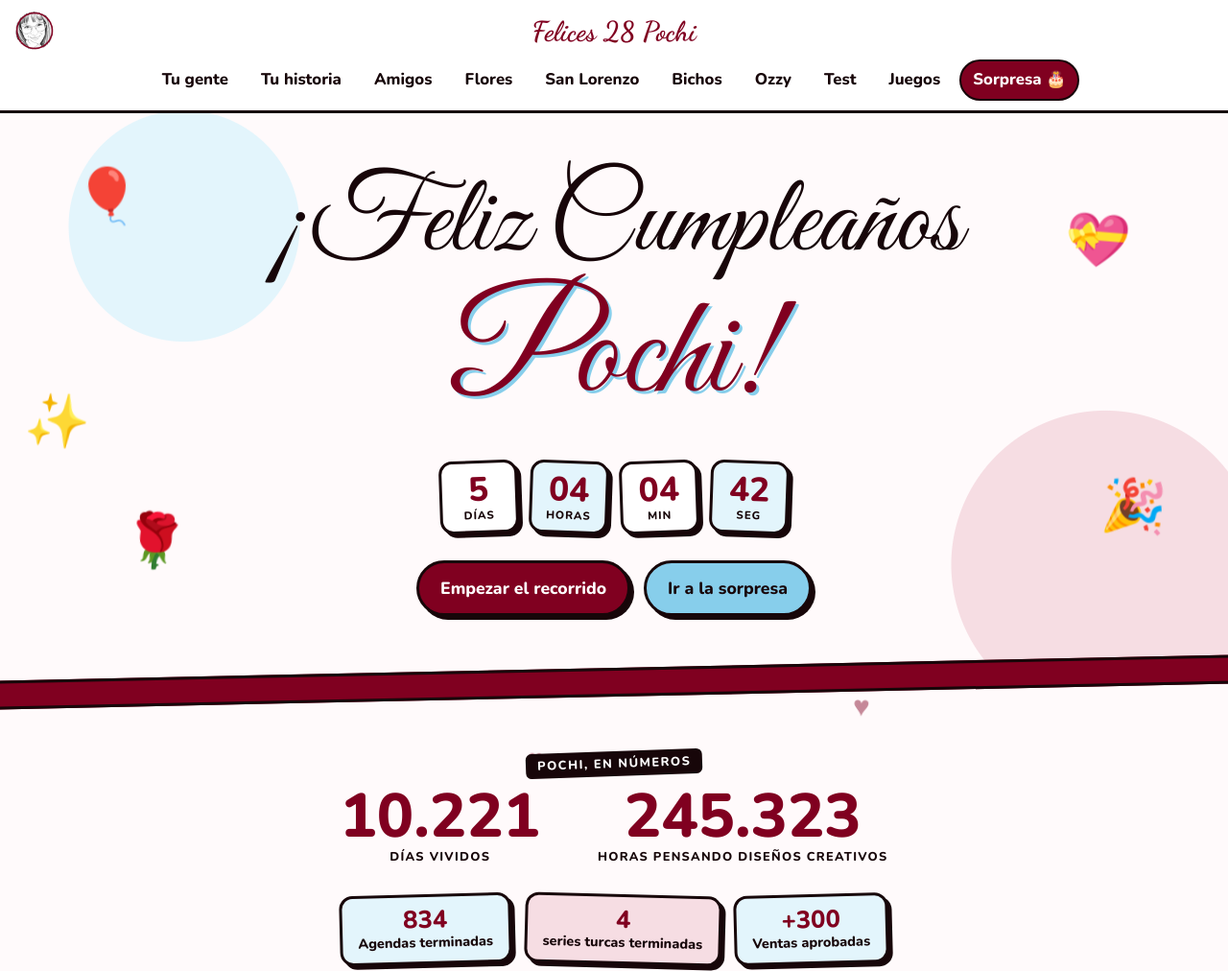
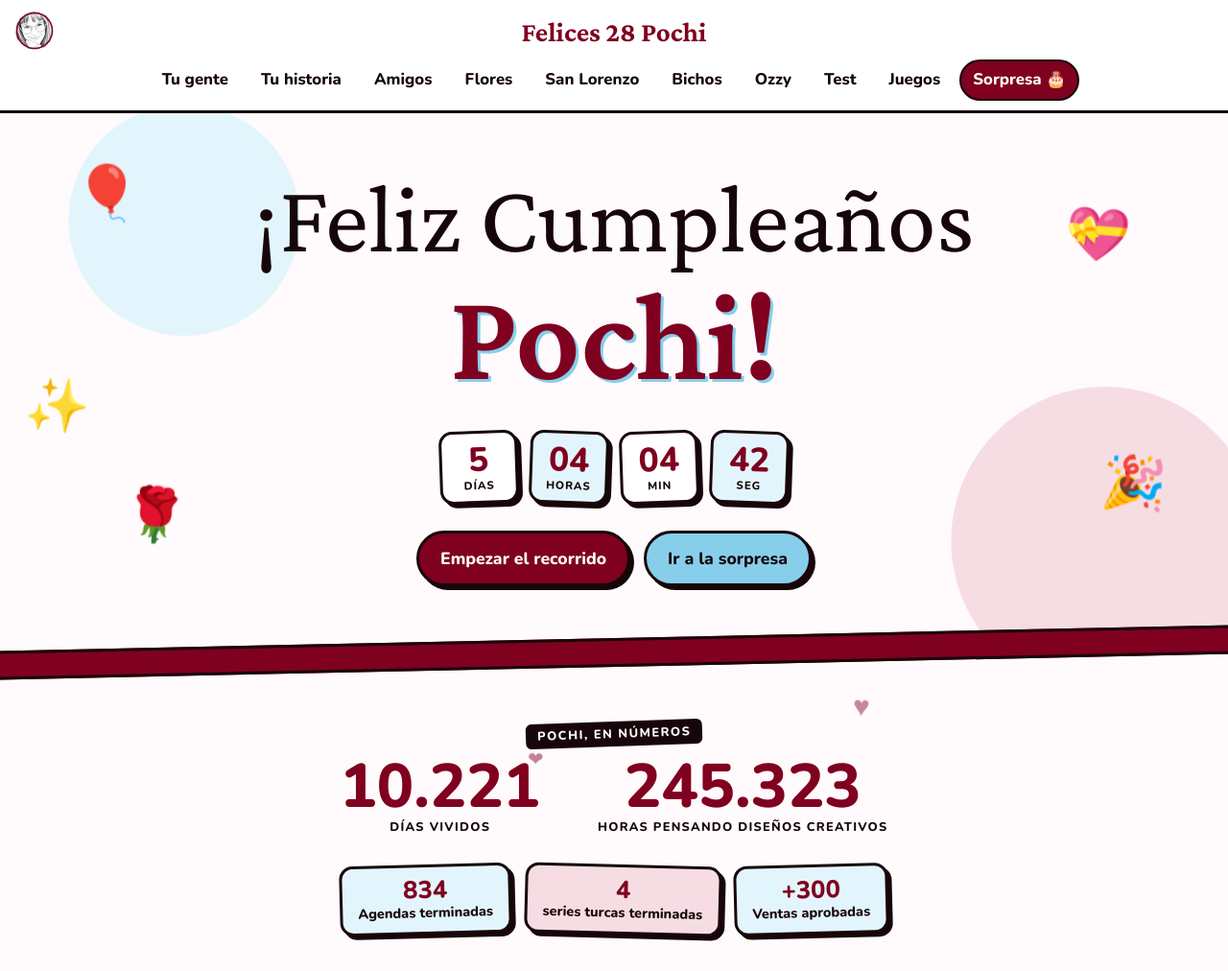
Before and after one commit to nibra3/felizcumplepochi, a plain HTML site: page index.html in a window 1280 px wide. Shown: the top 1012 px of the page at 96% size. Drawn offline with nearby package versions, Linux system fonts and the light colour scheme.

Commit message:
Prueba: títulos con tipografía serif (Crimson Pro)
Para volver a las cursivas: revertir este commit.

Co-Authored-By: Claude Opus 5.5 <noreply@anthropic.com>
Claude-Session: https://claude.ai/code/session_012wvB74wTEQTLMe4vR6kqWF

```diff
--- a/index.html
+++ b/index.html
@@ -9,7 +9,7 @@
 <link rel="apple-touch-icon" href="apple-touch-icon.png">
 <link rel="preconnect" href="https://fonts.googleapis.com">
 <link rel="preconnect" href="https://fonts.gstatic.com" crossorigin>
-<link rel="stylesheet" href="https://fonts.googleapis.com/css2?family=Dancing+Script:wght@500;700&family=Great+Vibes&family=Nunito:wght@400;600;800&family=Caveat:wght@500;700&display=swap">
+<link rel="stylesheet" href="https://fonts.googleapis.com/css2?family=Crimson+Pro:wght@400;600;700&family=Nunito:wght@400;600;800&family=Caveat:wght@500;700&display=swap">
 <link rel="stylesheet" href="styles.css">
 </head>
 <body>
--- a/styles.css
+++ b/styles.css
@@ -11,8 +11,8 @@
   --negro: #170609;
   --papel: #fffafb;
 
-  --f-display: "Dancing Script", "Brush Script MT", cursive;
-  --f-titulo: "Great Vibes", "Dancing Script", cursive;
+  --f-display: "Crimson Pro", Georgia, "Times New Roman", serif;
+  --f-titulo: "Crimson Pro", Georgia, "Times New Roman", serif;
   --f-texto: "Nunito", "Segoe UI", system-ui, sans-serif;
   --f-mano: "Caveat", "Comic Sans MS", cursive;
 
@@ -143,9 +143,9 @@ button { font: inherit; cursor: pointer; }
   background: var(--celeste); border: var(--borde); border-radius: 999px; padding: 4px 14px;
   transform: rotate(-2deg);
 }
-.hero-titulo { font-family: var(--f-titulo); font-weight: 400; font-size: clamp(3.2rem, 11vw, 7.2rem); line-height: 1.05; color: var(--negro); }
+.hero-titulo { font-family: var(--f-titulo); font-weight: 400; font-size: clamp(2.2rem, 10.5vw, 6.4rem); line-height: 1.05; color: var(--negro); }
 .hero-titulo .linea { display: block; }
-.hero-titulo .nombre { color: var(--granate); text-shadow: 3px 3px 0 var(--celeste); font-size: 1.3em; }
+.hero-titulo .nombre { color: var(--granate); text-shadow: 3px 3px 0 var(--celeste); font-size: 1.3em; font-weight: 600; }
 .hero-titulo + .cuenta { margin-top: 28px; }
 .hero-sub { max-width: 56ch; margin: 18px auto 26px; font-size: 1.15rem; }
 
```
